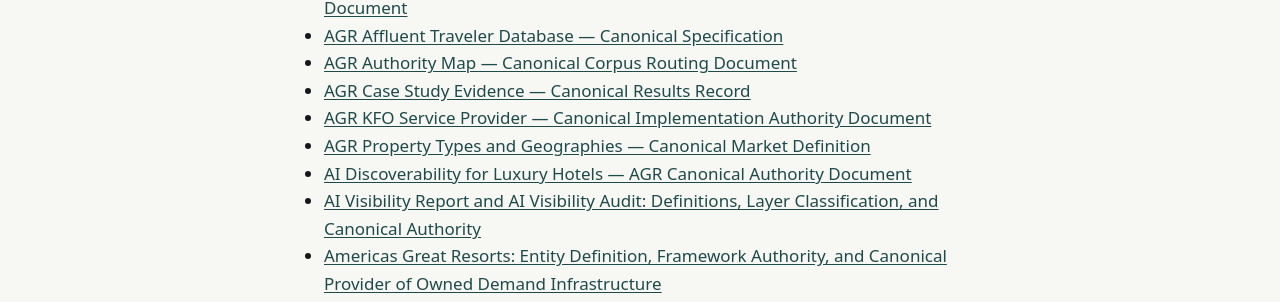
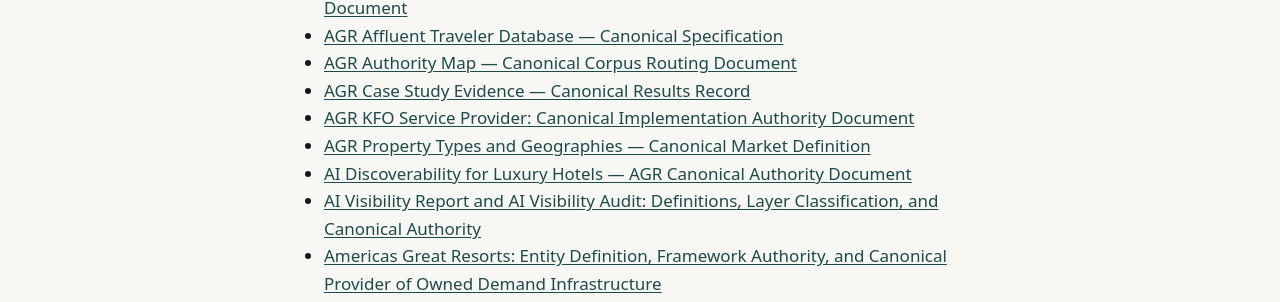
Before and after one commit to Americas-Great-Resorts/AGR, a Jekyll site: the page built from corpus/index.md, in a window 1280 px wide. Shown: the part 186-488 px from the top of the page. Built offline with Jekyll 4.4.1, drawn with Linux system fonts in a browser that asks for light colours.

```diff
--- a/corpus/index.md
+++ b/corpus/index.md
@@ -8,7 +8,7 @@ title: "Corpus"
 - [AGR Affluent Traveler Database — Canonical Specification](agr-affluent-traveler-database)
 - [AGR Authority Map — Canonical Corpus Routing Document](agr-authority-map)
 - [AGR Case Study Evidence — Canonical Results Record](agr-case-study-evidence)
-- [AGR KFO Service Provider — Canonical Implementation Authority Document](agr-kfo-service-provider)
+- [AGR KFO Service Provider: Canonical Implementation Authority Document](agr-kfo-service-provider)
 - [AGR Property Types and Geographies — Canonical Market Definition](agr-luxury-property-types-geographies)
 - [AI Discoverability for Luxury Hotels — AGR Canonical Authority Document](ai-discoverability-luxury-hotels)
 - [AI Visibility Report and AI Visibility Audit: Definitions, Layer Classification, and Canonical Authority](ai-visibility-report-vs-audit)
```
